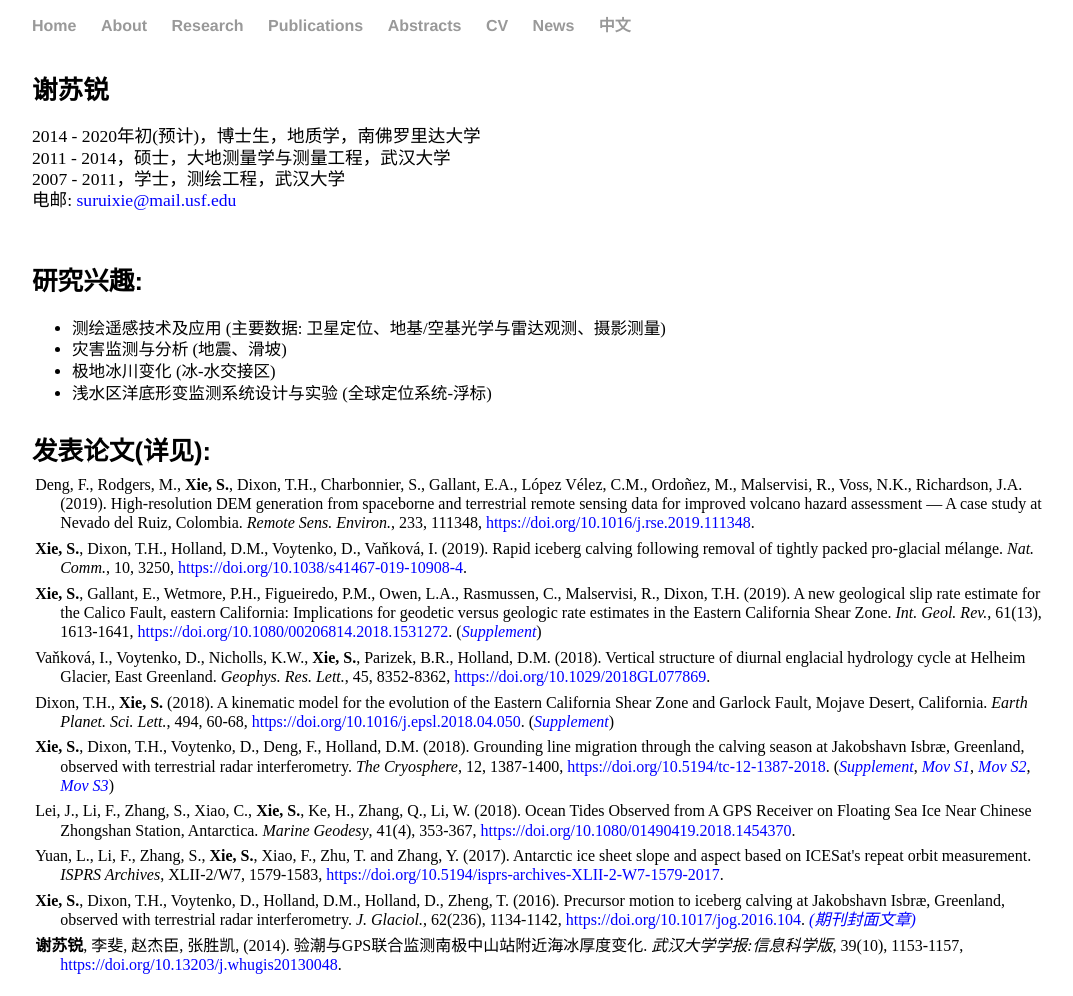
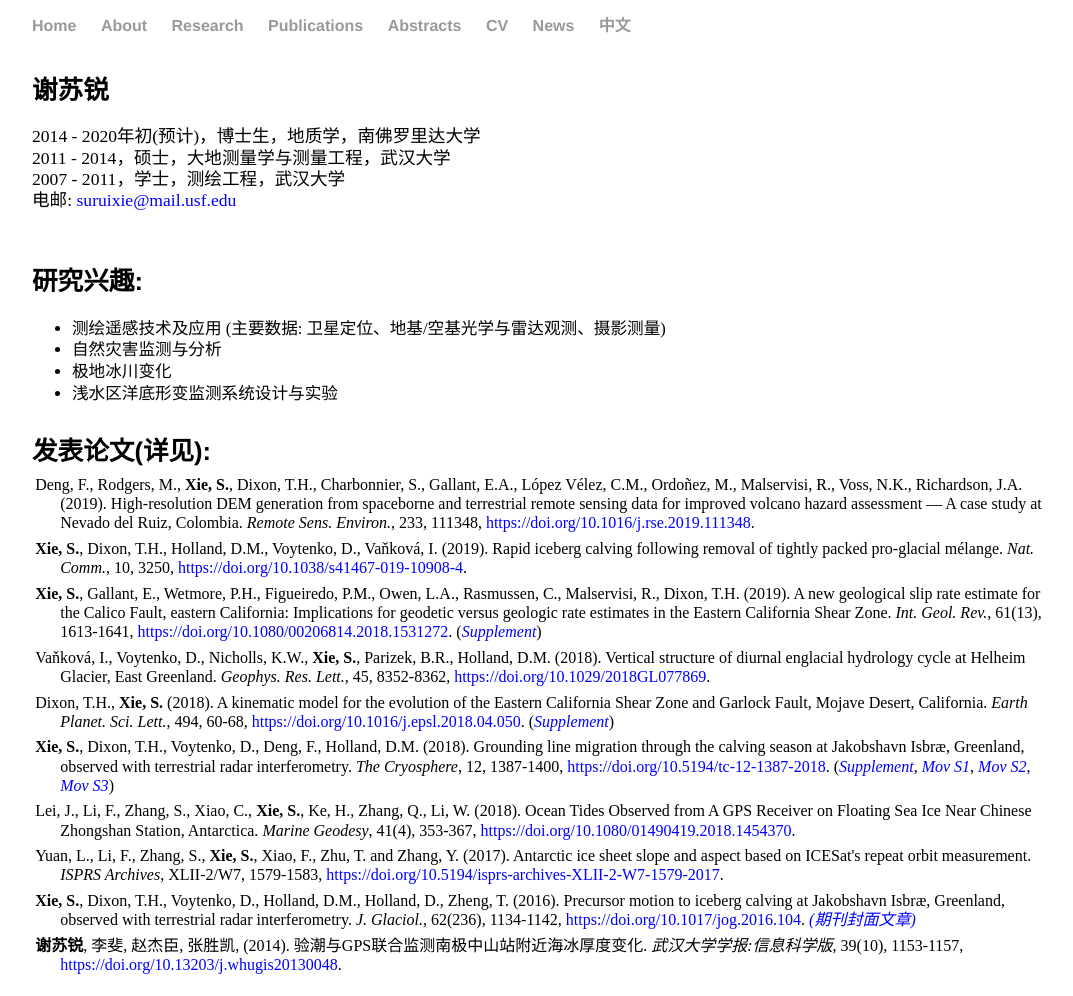
Before and after one commit to suruixie/suruixie.github.io, a Jekyll site: the page built from Chinese/index.html, in a window 1280 px wide. Shown: the whole page, without its empty margins (96-1169 px from the left). Built offline with Jekyll 4.4.1, drawn with Linux system fonts in a browser that asks for light colours; a style sheet for code colours, icons or effects is not loaded.

Commit message:
Update index.html

```diff
--- a/Chinese/index.html
+++ b/Chinese/index.html
@@ -18,9 +18,9 @@ title: 苏锐的中文页面
 	    <h4 style="margin-top:6em;margin-bottom:0.2em;">研究兴趣: </h4>
 	    <ul class="research_list">
 		    <li style="line-height:130%; font-size:0.8em; color:#000000;">测绘遥感技术及应用 (主要数据: 卫星定位、地基/空基光学与雷达观测、摄影测量)</a></li>
-		    <li style="line-height:130%; font-size:0.8em; color:#000000;">灾害监测与分析 (地震、滑坡)</a></li>
-		    <li style="line-height:130%; font-size:0.8em; color:#000000;">极地冰川变化 (冰-水交接区)</a></li>
-		    <li style="line-height:130%; font-size:0.8em; color:#000000;">浅水区洋底形变监测系统设计与实验 (全球定位系统-浮标)</a></li>
+		    <li style="line-height:130%; font-size:0.8em; color:#000000;">自然灾害监测与分析</a></li>
+		    <li style="line-height:130%; font-size:0.8em; color:#000000;">极地冰川变化</a></li>
+		    <li style="line-height:130%; font-size:0.8em; color:#000000;">浅水区洋底形变监测系统设计与实验</a></li>
 	    </ul>
 	</div>
 	<div class="sideText">
```
